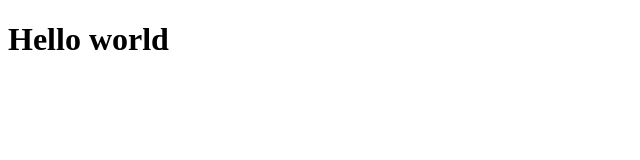
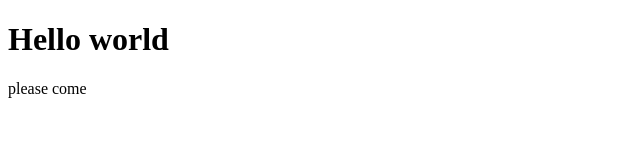
Before and after one commit to Shaakir2021/Coursera-Assignments, a plain HTML site: page index.html in a window 1280 px wide. Shown: the full height of the page, 0-640 px from the left. Drawn offline with Linux system fonts and the light colour scheme.

Commit message:
second commit

```diff
--- a/index.html
+++ b/index.html
@@ -8,6 +8,7 @@
 <body>
 	<div>
 		<h1>Hello world</h1>
+		<p>please come</p>
 	</div>
 </body>
 </html>
```
